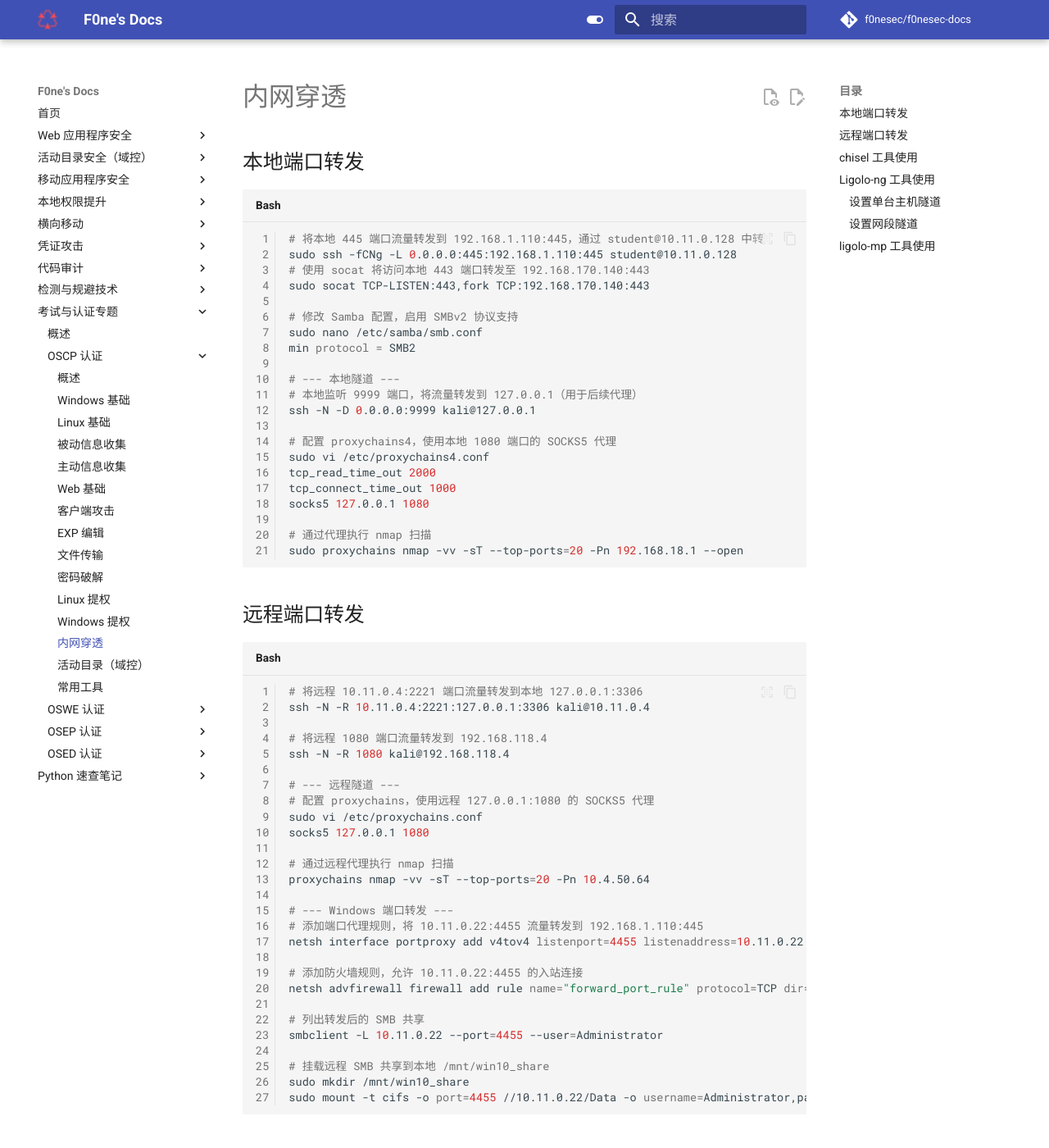
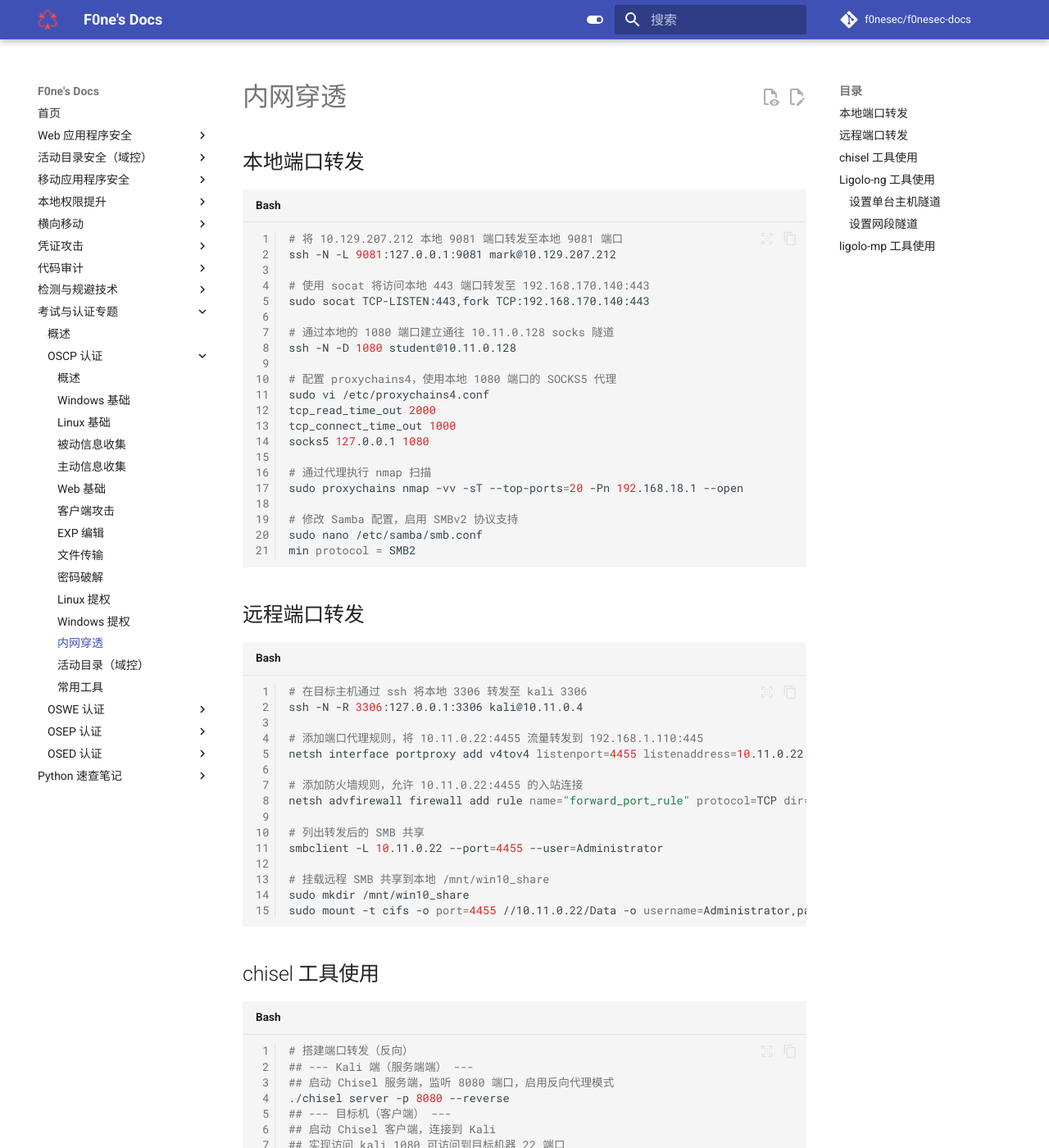
Before and after one commit to f0nesec/f0nesec-docs, an MkDocs documentation site: the page built from docs/Certifications/OSCP/11.md, in a window 1280 px wide and 1400 px high. Shown: the whole window at 82% size. Built offline with MkDocs 1.6.1 and Material for MkDocs 9.7.7, drawn with Linux system fonts in a browser that asks for light colours; plug-ins that fetch from the network failed and are left out; comment, search, counter and statistics services are not loaded.

Commit message:
update by F0ne

````diff
--- a/docs/Certifications/OSCP/11.md
+++ b/docs/Certifications/OSCP/11.md
@@ -3,18 +3,14 @@
 ## 本地端口转发
 
 ```bash
-# 将本地 445 端口流量转发到 192.168.1.110:445，通过 student@10.11.0.128 中转
-sudo ssh -fCNg -L 0.0.0.0:445:192.168.1.110:445 student@10.11.0.128
+# 将 10.129.207.212 本地 9081 端口转发至本地 9081 端口
+ssh -N -L 9081:127.0.0.1:9081 mark@10.129.207.212
+
 # 使用 socat 将访问本地 443 端口转发至 192.168.170.140:443
 sudo socat TCP-LISTEN:443,fork TCP:192.168.170.140:443
 
-# 修改 Samba 配置，启用 SMBv2 协议支持
-sudo nano /etc/samba/smb.conf
-min protocol = SMB2
-
-# --- 本地隧道 ---
-# 本地监听 9999 端口，将流量转发到 127.0.0.1（用于后续代理）
-ssh -N -D 0.0.0.0:9999 kali@127.0.0.1
+# 通过本地的 1080 端口建立通往 10.11.0.128 socks 隧道
+ssh -N -D 1080 student@10.11.0.128
 
 # 配置 proxychains4，使用本地 1080 端口的 SOCKS5 代理
 sudo vi /etc/proxychains4.conf
@@ -24,26 +20,18 @@
 
 # 通过代理执行 nmap 扫描
 sudo proxychains nmap -vv -sT --top-ports=20 -Pn 192.168.18.1 --open
+
+# 修改 Samba 配置，启用 SMBv2 协议支持
+sudo nano /etc/samba/smb.conf
+min protocol = SMB2
 ```
 
 ## 远程端口转发
 
 ```bash
-# 将远程 10.11.0.4:2221 端口流量转发到本地 127.0.0.1:3306
-ssh -N -R 10.11.0.4:2221:127.0.0.1:3306 kali@10.11.0.4
+# 在目标主机通过 ssh 将本地 3306 转发至 kali 3306
+ssh -N -R 3306:127.0.0.1:3306 kali@10.11.0.4
 
-# 将远程 1080 端口流量转发到 192.168.118.4
-ssh -N -R 1080 kali@192.168.118.4
-
-# --- 远程隧道 ---
-# 配置 proxychains，使用远程 127.0.0.1:1080 的 SOCKS5 代理
-sudo vi /etc/proxychains.conf
-socks5 127.0.0.1 1080
-
-# 通过远程代理执行 nmap 扫描
-proxychains nmap -vv -sT --top-ports=20 -Pn 10.4.50.64
-
-# --- Windows 端口转发 ---
 # 添加端口代理规则，将 10.11.0.22:4455 流量转发到 192.168.1.110:445
 netsh interface portproxy add v4tov4 listenport=4455 listenaddress=10.11.0.22 connectport=445 connectaddress=192.168.1.110
 
--- a/mkdocs.yml
+++ b/mkdocs.yml
@@ -122,6 +122,8 @@
       - 概述: Web-Application-Security/index.md
   - 活动目录安全（域控）:
       - 概述: Active-Directory-Security/index.md
+      - Impacket 工具使用: Active-Directory-Security/impacket.md
+      - Bloodyad 工具使用: Active-Directory-Security/bloodyad.md
   - 移动应用程序安全:
       - 概述: Mobile-Application-Security/index.md
   - 本地权限提升:
````
Also changed, not shown: docs/Active-Directory-Security/bloodyad.md (added, +40 -0 lines), docs/Active-Directory-Security/impacket.md (added, +14 -0 lines), docs/Active-Directory-Security/index.md (+12 -1 lines).
